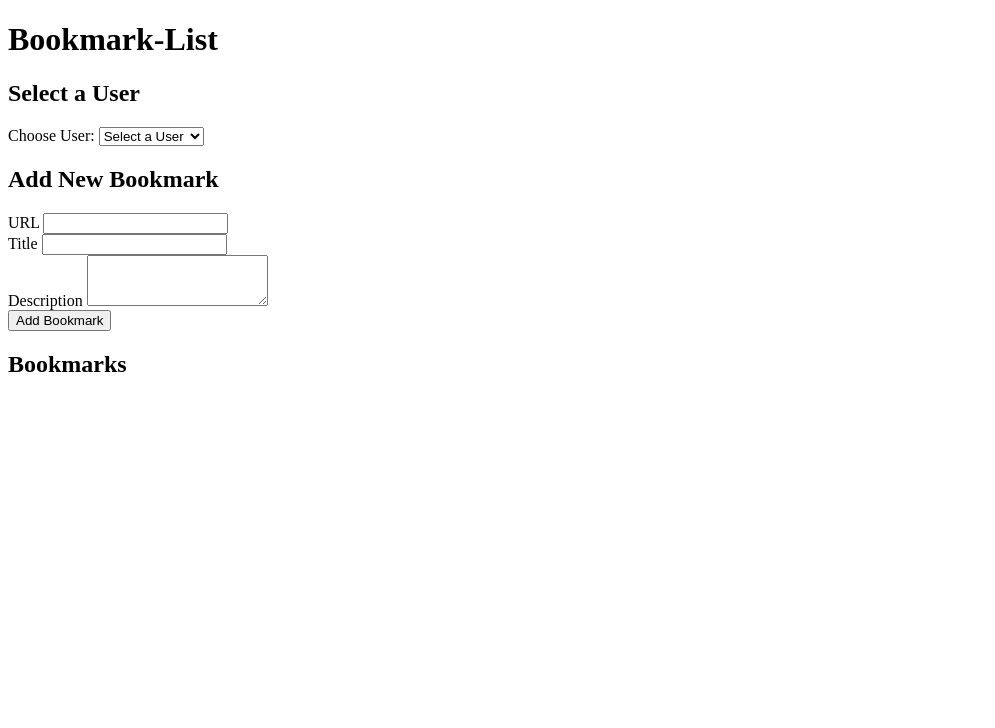
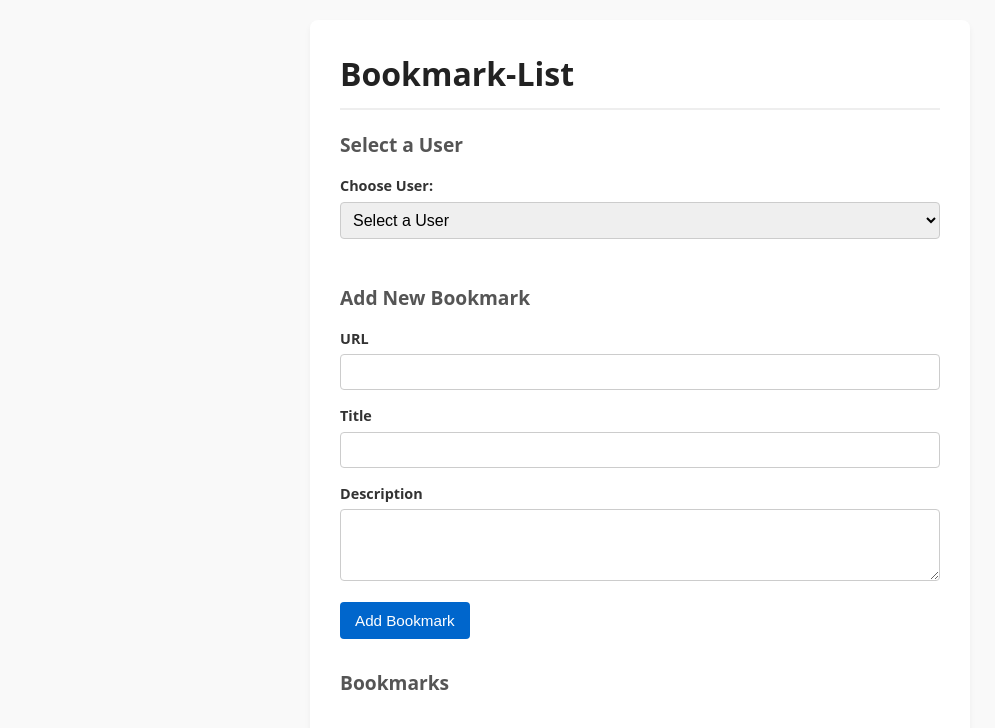
Before and after one commit to Alex-Jamshidi/Bookmark-List, a website with bundled scripts: page index.html in a window 1280 px wide. Shown: the whole page, without its empty margins (0-995 px from the left). Built offline with nearby package versions, Linux system fonts and the light colour scheme.

Commit message:
add basic CSS styles for layouts and buttons.

```diff
--- a/index.html
+++ b/index.html
@@ -3,6 +3,7 @@
 <head>
   <meta charset="UTF-8">
   <meta name="viewport" content="width=device-width, initial-scale=1.0">
+  <link rel="stylesheet" href="style.css">
   <title>Bookmark-List</title>
 </head>
 <body>
--- /dev/null
+++ b/style.css
@@ -0,0 +1,113 @@
+body {
+  font-family: system-ui, -apple-system, sans-serif;
+  line-height: 1.5;
+  background-color: #f9f9f9;
+  color: #333;
+  margin: 0;
+  padding: 20px;
+}
+
+main {
+  max-width: 600px;
+  margin: 0 auto;
+  background: #ffffff;
+  padding: 30px;
+  border-radius: 8px;
+  box-shadow: 0 4px 6px rgba(0, 0, 0, 0.05);
+}
+
+header h1 {
+  margin-top: 0;
+  border-bottom: 2px solid #eee;
+  padding-bottom: 10px;
+  color: #222;
+}
+
+section {
+  margin-bottom: 30px;
+}
+
+section h2 {
+  font-size: 1.2rem;
+  color: #555;
+  margin-bottom: 15px;
+}
+
+label {
+  display: block;
+  font-weight: 600;
+  margin-bottom: 5px;
+  font-size: 0.9rem;
+}
+
+select, input, textarea {
+  width: 100%;
+  padding: 8px;
+  margin-bottom: 15px;
+  border: 1px solid #ccc;
+  border-radius: 4px;
+  box-sizing: border-box;
+  font-size: 1rem;
+}
+
+button {
+  background-color: #0066cc;
+  color: white;
+  border: none;
+  padding: 10px 15px;
+  border-radius: 4px;
+  cursor: pointer;
+  font-size: 0.95rem;
+  font-weight: 500;
+}
+
+button:hover {
+  background-color: #0052a3;
+}
+
+#bookmarks-container {
+  display: flex;
+  flex-direction: column;
+  gap: 15px;
+}
+
+.bookmark-item {
+  border: 1px solid #e0e0e0;
+  padding: 15px;
+  border-radius: 6px;
+  background-color: #fcfcfc;
+}
+
+.bookmark-title {
+  margin: 0 0 8px 0;
+  font-size: 1.1rem;
+  color: #111;
+}
+
+.bookmark-description {
+  margin: 0 0 15px 0;
+  color: #666;
+  font-size: 0.95rem;
+}
+
+.bookmark-item button {
+  padding: 6px 12px;
+  font-size: 0.85rem;
+  margin-right: 8px;
+}
+
+.bookmark-item .like-btn {
+  background-color: #2e7d32;
+}
+
+.bookmark-item .like-btn:hover {
+  background-color: #1b5e20;
+}
+
+.bookmark-item .delete-btn {
+  background-color: #c62828;
+}
+
+.bookmark-item .delete-btn:hover {
+  background-color: #b71c1c;
+}
```
